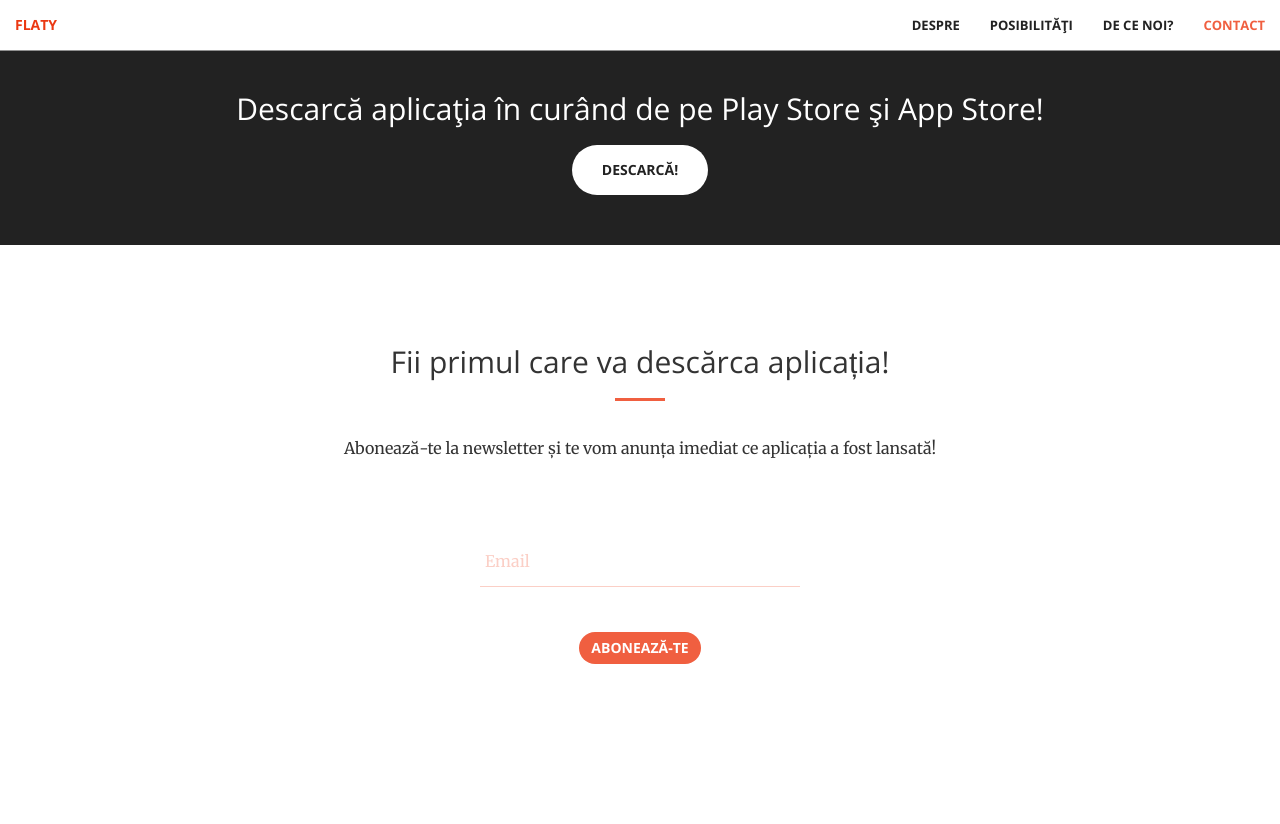
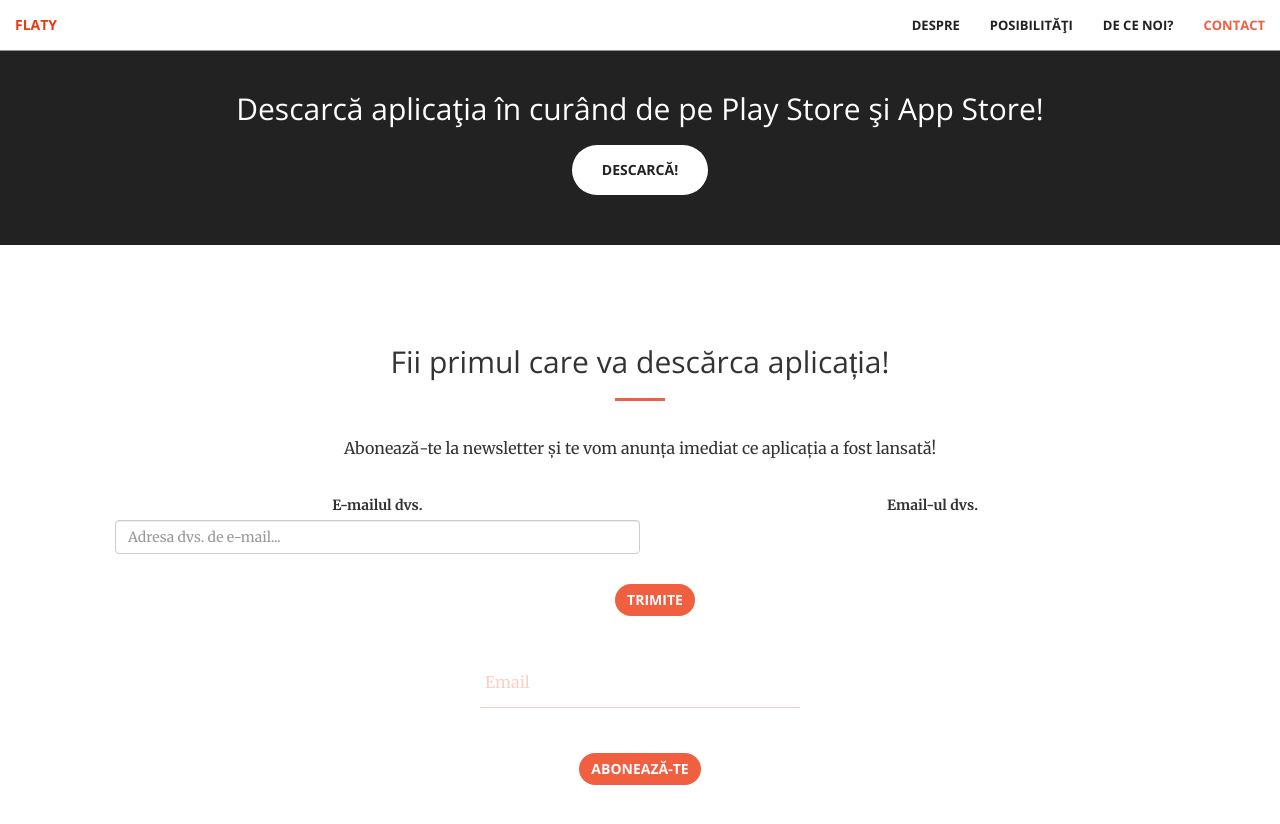
Before and after one commit to rptoma/Flaty-landing-page-2, a Jekyll site: the page built from index.html, in a window 1280 px wide and 900 px high, scrolled down 2346 px. Shown: the top 824 px of the window. Built offline with Jekyll 4.4.1, drawn with Linux system fonts in a browser that asks for light colours; before the commit the page ends 3125 px from its top, so only the background shows below that.

Commit message:
Removed extra comment lines from contact

```diff
--- a/_includes/contact.html
+++ b/_includes/contact.html
@@ -6,7 +6,7 @@
                 <hr class="primary">
                 <p>Abonează-te la newsletter și te vom anunța imediat ce aplicația a fost lansată!</p>
             </div>
-            <!--<center>
+            <center>
                 <div class="col-md-12 text-center">
                     <div class="container">
                         <form action="https://formspree.io/appflaty@gmail.com" method="POST">
@@ -22,7 +22,7 @@
 
                     </div>
                 </div>
-            </center>-->
+            </center>
         </div>
 
         <div class="wrapper">
```
